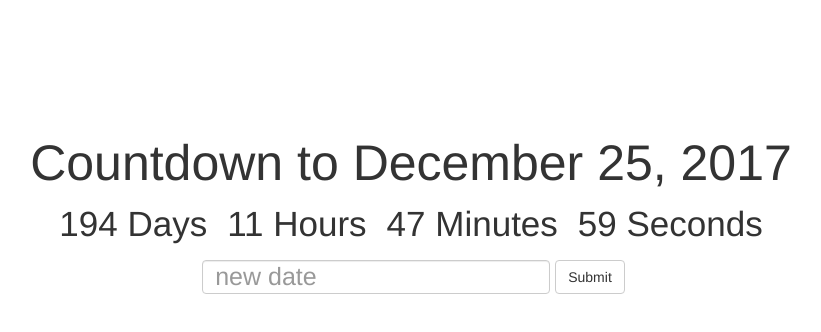
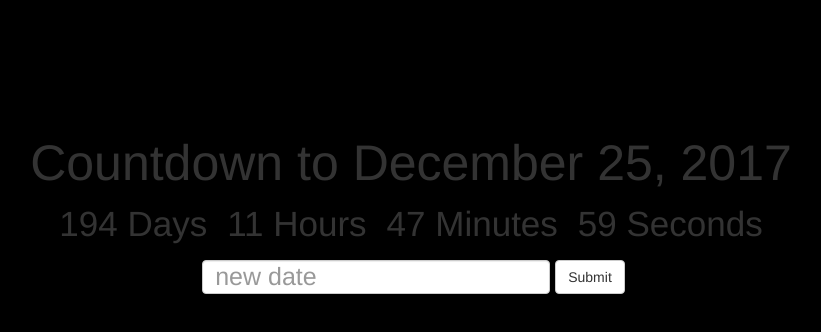
Before and after one commit to s-kiips/countdowntimer, a React (Create React App) app: page / in a window 1280 px wide. Shown: the top 332 px of the page, without its empty margins (229-1050 px from the left). Built offline with nearby package versions, Linux system fonts and the light colour scheme.

Commit message:
background changed

```diff
--- a/src/App.css
+++ b/src/App.css
@@ -1,3 +1,8 @@
+body{
+    background: black;
+
+}
+
 .App{
     text-align: center;
     font-size: 35px;
```
